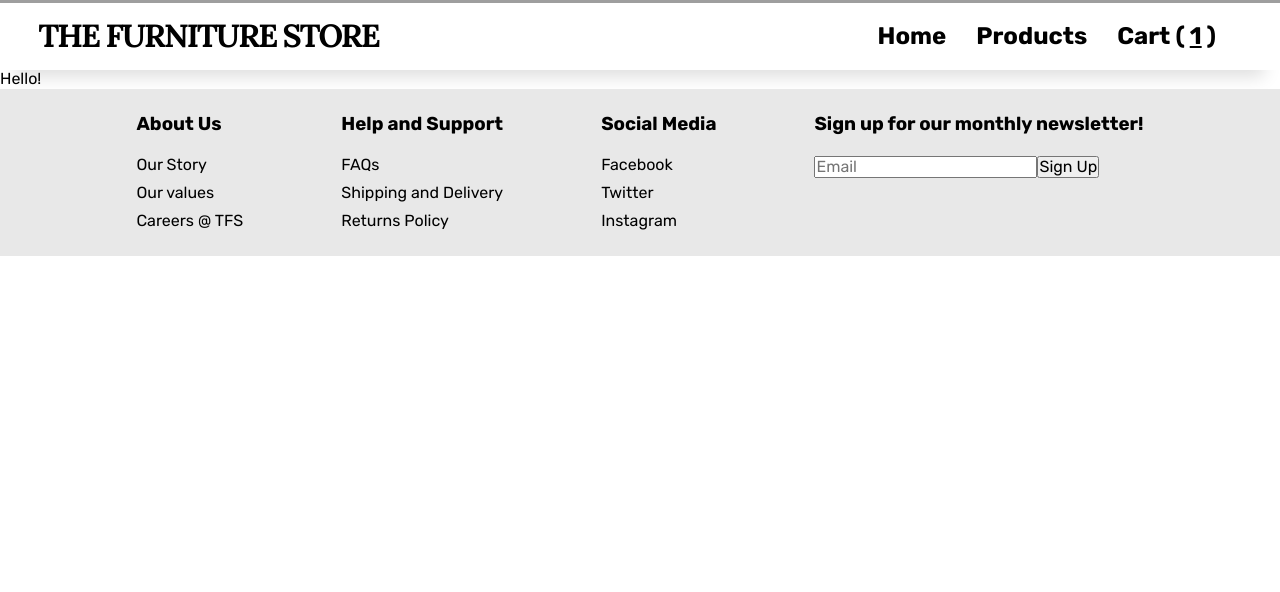
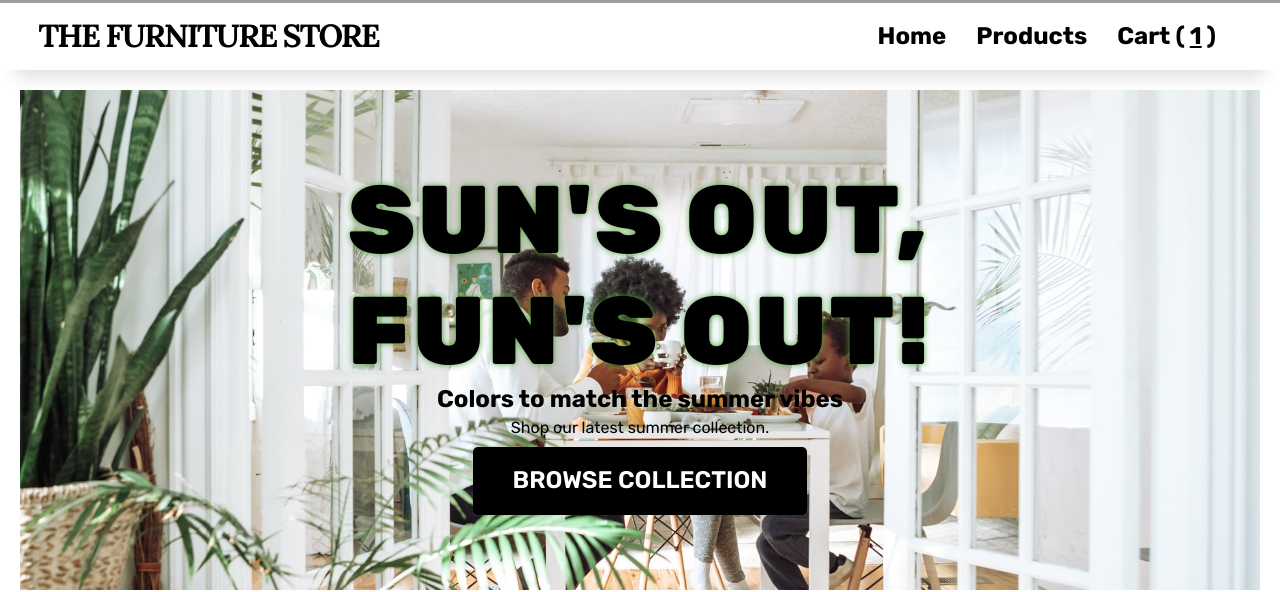
Before and after one commit to syfq-isml/odin-shopping-cart, a React (Create React App) app in the folder shopping-cart/: page / in a window 1280 px wide. Shown: the part 201-793 px from the top of the page. Built offline with nearby package versions, Linux system fonts and the light colour scheme; grey boxes are pictures that could not be loaded.

Commit message:
add styling to promo1

```diff
--- /dev/null
+++ b/shopping-cart/src/components/Promotionals/Promo1.js
@@ -0,0 +1,21 @@
+import { Link } from "react-router-dom";
+
+function Promo1() {
+	return (
+		<div className="promo fl-col-cont fl-centered">
+			<div className="promo1__heading fl-col-cont">
+				<h1>SUN'S OUT,</h1>
+				<h1>FUN'S OUT!</h1>
+			</div>
+			<div className="fl-col-cont fl-centered promo1__subtext">
+				<h2>Colors to match the summer vibes</h2>
+				<p>Shop our latest summer collection.</p>
+			</div>
+			<Link to="/products">
+				<button className="promo__browseBtn">Browse Collection</button>
+			</Link>
+		</div>
+	);
+}
+
+export default Promo1;
--- /dev/null
+++ b/shopping-cart/src/components/Promotionals/Promo2.js
@@ -0,0 +1,10 @@
+function Promo2() {
+	return (
+		<div>
+			<h1>MEGA SALE</h1>
+			<h2>Happening now till stocks last!</h2>
+		</div>
+	);
+}
+
+export default Promo2;
--- a/shopping-cart/src/pages/Home.js
+++ b/shopping-cart/src/pages/Home.js
@@ -1,5 +1,17 @@
+import Promo1 from "../components/Promotionals/Promo1";
+import Promo2 from "../components/Promotionals/Promo2";
+
 function Home() {
-	return <div>Hello!</div>;
+	return (
+		<div>
+			<div className="promo__padding">
+				<Promo1 />
+			</div>
+			<div className="promo__padding">
+				<Promo2 />
+			</div>
+		</div>
+	);
 }
 
 export default Home;
--- a/shopping-cart/src/styles/styles.css
+++ b/shopping-cart/src/styles/styles.css
@@ -123,3 +123,44 @@ li {
 .footer__links > li {
 	cursor: pointer;
 }
+
+.promo {
+	height: 500px;
+
+	background-image: url(../assets/promo1.jpg);
+	background-repeat: no-repeat;
+	background-size: cover;
+	background-position: 0% 50%;
+}
+
+.promo__padding {
+	padding: 20px;
+}
+
+.promo__browseBtn {
+	border: 0;
+	cursor: pointer;
+	padding: 20px 40px;
+	background-color: black;
+	border-radius: 5px;
+	color: white;
+	font-size: 1.5rem;
+	text-transform: uppercase;
+	font-weight: 600;
+}
+
+.promo1__heading {
+	font-size: 3rem;
+}
+
+.promo1__heading h1 {
+	font-weight: 900;
+	letter-spacing: 3px;
+	color: rgb(0, 0, 0);
+	text-shadow: 0px 0px 6px rgb(83, 164, 61);
+}
+
+.promo1__subtext {
+	margin: 0 10px 10px;
+	gap: 5px;
+}
```
Also changed, not shown: shopping-cart/src/assets/promo1.jpg (added).
